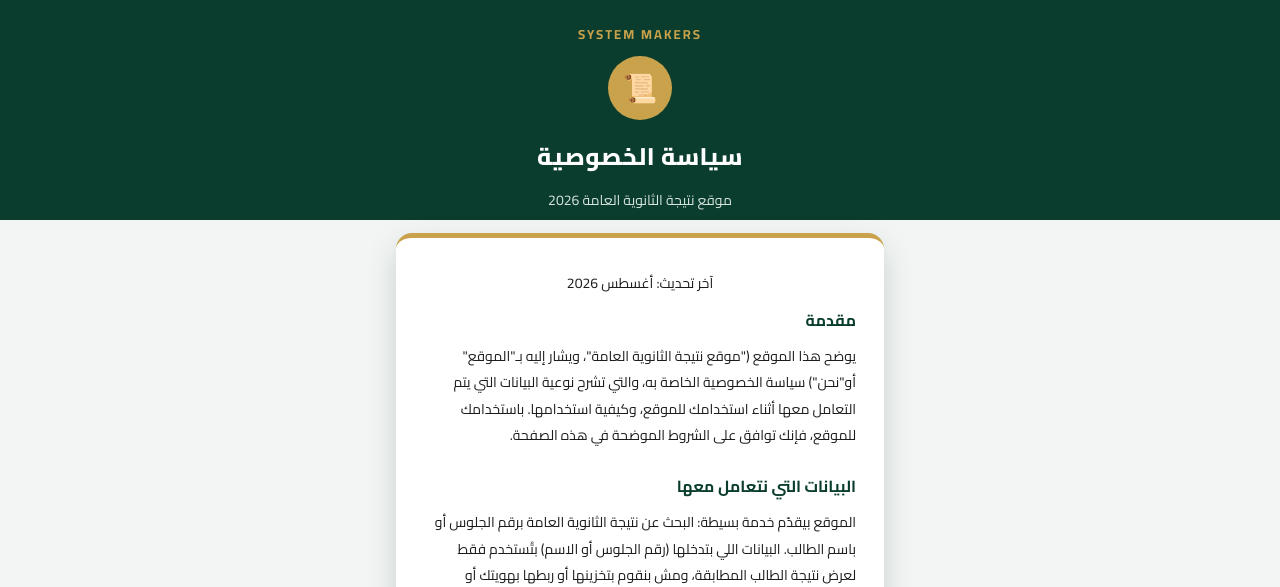
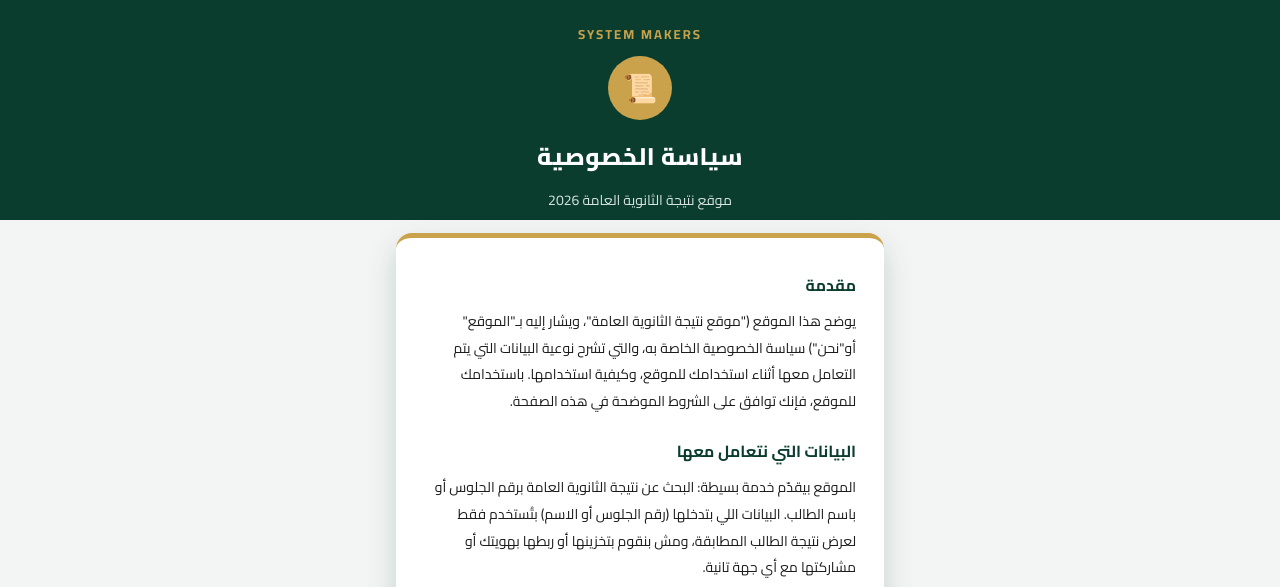
Before and after one commit to mohamednasserohi700-commits/Natega, a Flask app: page /privacy-policy in a window 1280 px wide. Shown: the top 587 px of the page. Run offline with Flask 3, Linux system fonts and the light colour scheme.

Commit message:
Update privacy.html

```diff
--- a/templates/privacy.html
+++ b/templates/privacy.html
@@ -23,7 +23,7 @@ crossorigin="anonymous"></script>
 
     <div class="container">
         <div class="card policy-card">
-            <p class="policy-updated">آخر تحديث: أغسطس 2026</p>
+
 
             <h2>مقدمة</h2>
             <p>يوضح هذا الموقع ("موقع نتيجة الثانوية العامة"، ويشار إليه بـ"الموقع" أو"نحن") سياسة الخصوصية الخاصة به، والتي تشرح نوعية البيانات التي يتم التعامل معها أثناء استخدامك للموقع، وكيفية استخدامها. باستخدامك للموقع، فإنك توافق على الشروط الموضحة في هذه الصفحة.</p>
```
